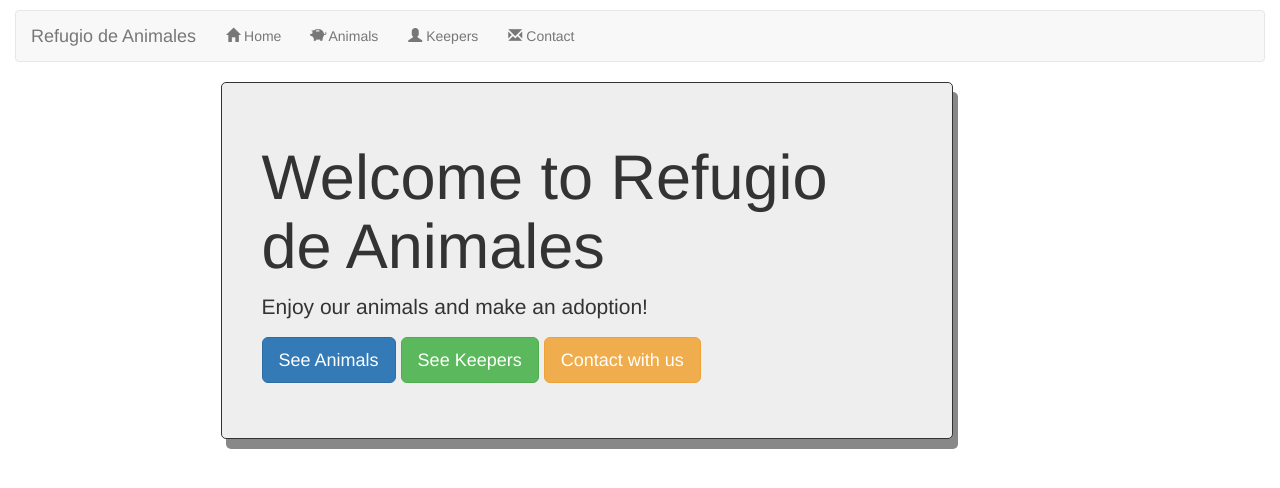
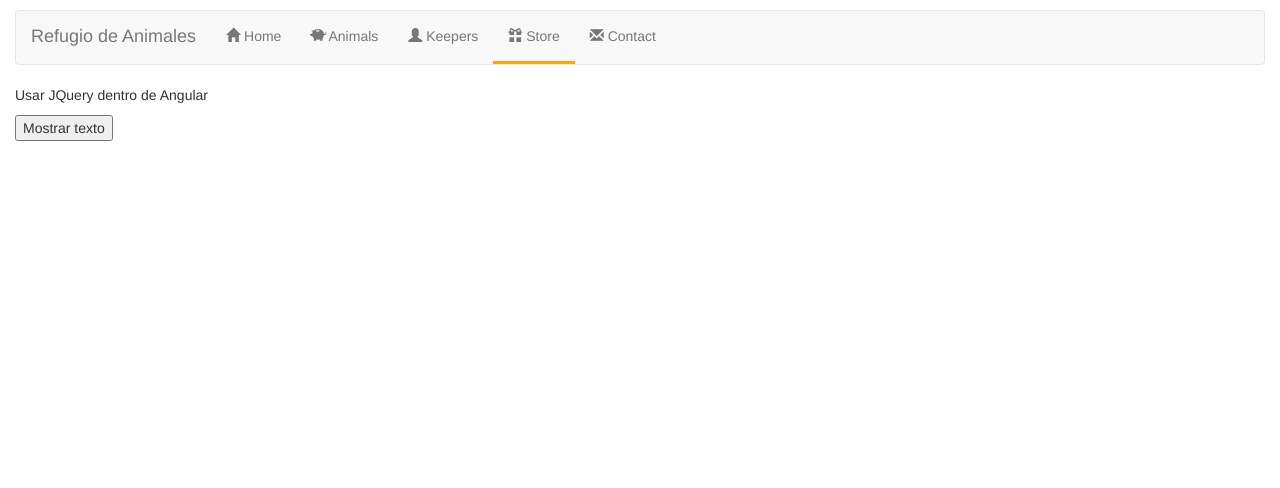
Before and after one commit to jestevezsoarez/refugio-animales-frontend, an Angular app: page /store in a window 1280 px wide. Shown: the top 488 px of the page. Built offline with nearby package versions, Linux system fonts and the light colour scheme.

Commit message:
creo el componente tienda y prueba animaciones sencillas con jquery

```diff
--- a/package.json
+++ b/package.json
@@ -29,6 +29,7 @@
     "@angular/cli": "~13.2.6",
     "@angular/compiler-cli": "~13.2.0",
     "@types/jasmine": "~3.10.0",
+    "@types/jquery": "^3.5.14",
     "@types/node": "^12.11.1",
     "jasmine-core": "~4.0.0",
     "karma": "~6.3.0",
--- a/src/app/app.component.html
+++ b/src/app/app.component.html
@@ -24,6 +24,12 @@
                     </a>
                 </li>
                 <li>
+                    <a [routerLink]="['/store']" routerLinkActive="active">
+                        <span class="glyphicon glyphicon-gift"></span>
+                        Store
+                    </a>
+                </li>
+                <li>
                     <a [routerLink]="['/contact']" routerLinkActive="active">
                         <span class="glyphicon glyphicon-envelope"></span>
                         Contact
--- a/src/app/app.module.ts
+++ b/src/app/app.module.ts
@@ -12,6 +12,7 @@ import { ContactComponent } from './components/contact/contact.component';
 import { AnimalsComponent } from './components/animals/animals.component';
 import { KeepersComponent } from './components/keepers/keepers.component';
 import { FormsModule } from '@angular/forms';
+import { StoreComponent } from './components/store/store.component';
 
 @NgModule({
   declarations: [
@@ -19,7 +20,8 @@ import { FormsModule } from '@angular/forms';
     HomeComponent,
     ContactComponent,
     AnimalsComponent,
-    KeepersComponent
+    KeepersComponent,
+    StoreComponent
   ],
   imports: [
     BrowserModule,
--- a/src/app/app.routes.ts
+++ b/src/app/app.routes.ts
@@ -3,12 +3,14 @@ import { AnimalsComponent } from './components/animals/animals.component';
 import { HomeComponent } from './components/home/home.component';
 import { ContactComponent } from './components/contact/contact.component';
 import { KeepersComponent } from './components/keepers/keepers.component';
+import { StoreComponent } from './components/store/store.component';
 
 export const routes: Routes = [
     { path: 'home', component: HomeComponent },
     { path: '', pathMatch: 'full', redirectTo: 'home' },
     { path: 'animals', component: AnimalsComponent },
+    { path: 'keepers', component: KeepersComponent },
+    { path: 'store', component: StoreComponent },
     { path: 'contact', component: ContactComponent },
-    { path: 'keepers', component: KeepersComponent },
     { path: '**', component: HomeComponent }
 ];
--- /dev/null
+++ b/src/app/components/store/store.component.html
@@ -0,0 +1,6 @@
+<p>Usar JQuery dentro de Angular</p>
+<button id="btnJquery">Mostrar texto</button>
+<p id="txtJquery" class="alert alert-warning">
+    Welcome to Refugio de Animales <br>
+    Enjoy our animals and make an adoption!
+</p>
--- /dev/null
+++ b/src/app/components/store/store.component.ts
@@ -0,0 +1,20 @@
+import { Component, OnInit } from '@angular/core';
+
+declare var $: any; // To avoid error in angular using $ of jquery
+
+@Component({
+  selector: 'app-store',
+  templateUrl: './store.component.html'
+})
+export class StoreComponent implements OnInit {
+
+  constructor() { }
+
+  ngOnInit(): void {
+    $( "#txtJquery" ).hide();
+    $( "#btnJquery" ).click( function() {
+      $( "#txtJquery" ).slideToggle();
+    })
+  }
+
+}
```
Also changed, not shown: 1 other file (tests, documents, lock files or other folders).
